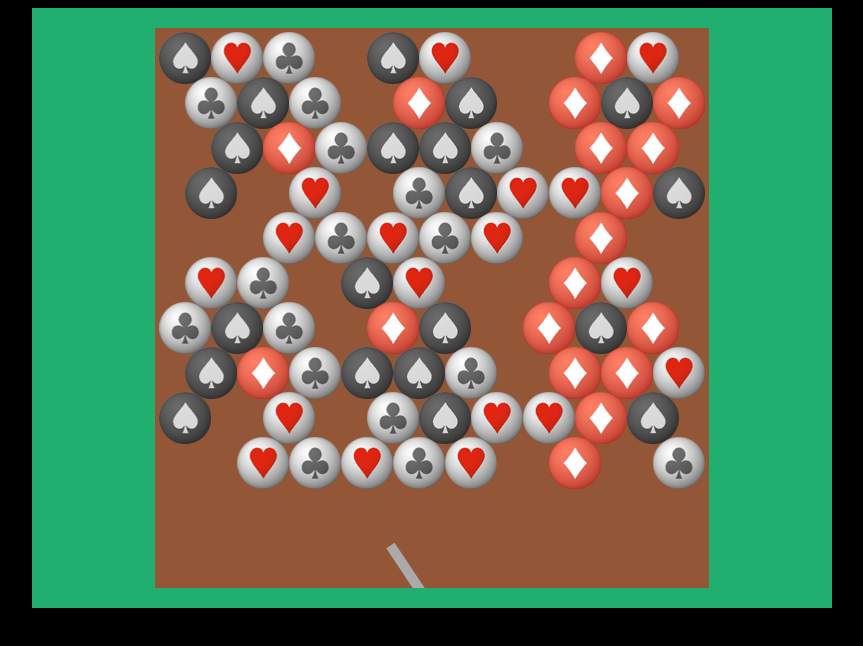
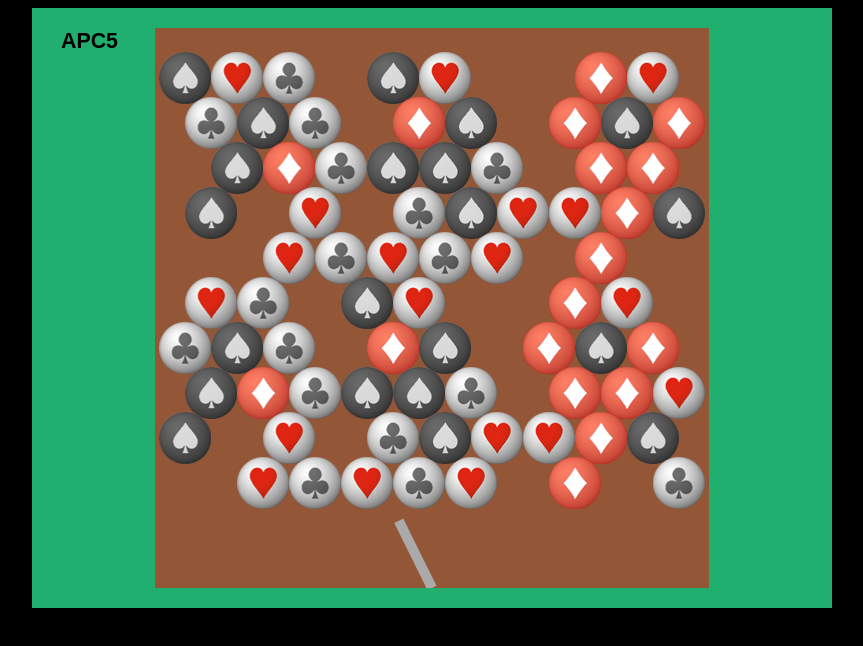
Before and after one commit to gamkedo-la/apc5, a plain HTML site: page index.html in a window 1280 px wide. Shown: the whole page, without its empty margins (208-1071 px from the left). Drawn offline with Linux system fonts and the light colour scheme.

Commit message:
Refactor for scores canvas, bounce ball on sides

```diff
--- /dev/null
+++ b/css/styles.css
@@ -0,0 +1,34 @@
+canvas { /*disable accidental highlight*/
+    -webkit-touch-callout: none;
+    -webkit-user-select: none;
+    -khtml-user-select: none;
+    -moz-user-select: none;
+    -ms-user-select: none;
+    user-select: none;
+    outline: none;
+    -webkit-tap-highlight-color: rgba(255, 255, 255, 0); /* mobile webkit */
+}
+body {
+    background: #000000;
+}
+
+#gameBoard {
+    position: relative;
+    height: 600px;
+    width: 800px;
+    margin: 0 auto;
+
+    background-color: #20AF6F;
+}
+
+#gameCanvas {
+    position: relative;
+    left: 123px;
+    top: 20px;
+}
+
+#scoresCanvas {
+    position: absolute;
+    left: 4px;
+    top: 20px;
+}
--- a/index.html
+++ b/index.html
@@ -2,24 +2,15 @@
 <html lang="en">
 <head>
 	<meta content="text/html;charset=utf-8" http-equiv="Content-Type">
-	<meta content="utf-8" http-equiv="encoding">
-	<style>
-    canvas { /*disable accidental highlight*/
-        -webkit-touch-callout: none;
-        -webkit-user-select: none;
-        -khtml-user-select: none;
-        -moz-user-select: none;
-        -ms-user-select: none;
-        user-select: none;
-        outline: none;
-        -webkit-tap-highlight-color: rgba(255, 255, 255, 0); /* mobile webkit */
-    }
-	</style>
+    <title>Accidental Personal Confusion 5</title>
+    <link type="text/css" rel="stylesheet" href="css/styles.css" />
 </head>
 
-<body style="background: #000000;">
-<center><canvas id="gameCanvas" width="800" height="600"></canvas></center>
-
+<body>
+<div id="gameBoard">
+    <canvas id="scoresCanvas" width="110" height="560"></canvas>
+    <canvas id="gameCanvas" width="554" height="560"></canvas>
+</div>
 
 <script src="js/ImageLoading.js"></script>
 <script src="js/Tools.js"></script>
@@ -30,6 +21,5 @@
 <script src="js/Input.js"></script>
 <script src="js/Main.js"></script>
 
-
 </body>
 </html>
--- a/js/Ball.js
+++ b/js/Ball.js
@@ -27,6 +27,12 @@ var Ball = function () {
 		}
 
 		if (fired) {
+			// Check if the next position makes the ball fall out of bounds on the sides.
+			var ballBounds = size - Math.abs(vx);
+			if (ballBounds >= x || x >= canvas.width-ballBounds) {
+				vx = -vx;
+			}
+
             x += vx;
             y += vy;
         }
@@ -39,7 +45,7 @@ var Ball = function () {
 
 	var draw = function(){
 		if (fired) {
-			drawCircleFill(x, y, size, color, 1);
+			drawCircleFill(canvasContext, x, y, size, color, 1);
 		}
 	};
 
--- a/js/Cannon.js
+++ b/js/Cannon.js
@@ -1,6 +1,6 @@
 var Cannon = function () {
-	var x = 400;
-	var y = 600;
+	var x = canvas.width / 2;
+	var y = canvas.height;
 	var rot = 90;
 	var width = 75;
 	var height = 10;
@@ -17,7 +17,7 @@ var Cannon = function () {
 	};
 
 	var draw = function(){
-		colorRect(x,y, width,height, color, rot, 0, -height/2);
+		colorRect(canvasContext, x,y, width,height, color, rot, 0, -height/2);
 	};
 
 	var rotation = function(){
--- a/js/GraphicsCommon.js
+++ b/js/GraphicsCommon.js
@@ -1,9 +1,9 @@
-function drawCenteredImage(imageVar, cx,cy) {
+function drawCenteredImage(canvasContext, imageVar, cx, cy) {
 	canvasContext.drawImage(imageVar,
-			cx-imageVar.width/2, cy-imageVar.height/2);
+		cx-imageVar.width/2, cy-imageVar.height/2);
 }
 
-function drawLines(pointArray){
+function drawLines(canvasContext, pointArray){
 	canvasContext.beginPath();
 	canvasContext.moveTo(pointArray[0].x, pointArray[0].y);
 	for(var i = 1; i < pointArray.length; i++){
@@ -12,12 +12,12 @@ function drawLines(pointArray){
 	canvasContext.stroke();
 }
 
-function drawPixel(x, y, color){
+function drawPixel(canvasContext, x, y, color){
 	canvasContext.fillStyle = color;
 	canvasContext.fillRect(x, y, 1, 1);
 }
 
-function colorRect(topLeftX,topLeftY, width,height, fillColor, rotation, centerX, centerY) {
+function colorRect(canvasContext, topLeftX,topLeftY, width,height, fillColor, rotation, centerX, centerY) {
 	if(!centerX){
 		centerX = 0;
 	}
@@ -37,22 +37,28 @@ function colorRect(topLeftX,topLeftY, width,height, fillColor, rotation, centerX
 	canvasContext.restore();
 }
 
-function drawCircleFill(centerX, centerY, size, color, alpha) {
-//  canvasContext.lineWidth = 1;
+function drawCircleFill(canvasContext, centerX, centerY, size, color, alpha) {
+	// canvasContext.lineWidth = 1;
 
 	if(alpha === undefined)
 	{
 		alpha = 1;
 	}
 
-  canvasContext.beginPath();
+	canvasContext.beginPath();
 	canvasContext.save();
 	canvasContext.scale(size, size);
 	canvasContext.arc(centerX/size, centerY/size, 1, 0, 2 * Math.PI);
-//	canvasContext.arc(centerX/size, centerY/size, 1, 1 * Math.PI, 2 * Math.PI);
+	// canvasContext.arc(centerX/size, centerY/size, 1, 1 * Math.PI, 2 * Math.PI);
 	canvasContext.globalAlpha = alpha;
-  canvasContext.fillStyle = color;
-  canvasContext.closePath();
-  canvasContext.fill();
+	canvasContext.fillStyle = color;
+	canvasContext.closePath();
+	canvasContext.fill();
 	canvasContext.restore();
 }
+
+function drawText(canvasContext, topLeftX,topLeftY, fillColor, text) {
+	canvasContext.font = "bold 16pt Arial";
+	canvasContext.fillStyle = fillColor;
+	canvasContext.fillText(text, topLeftX,topLeftY);
+}
--- a/js/Grid.js
+++ b/js/Grid.js
@@ -22,26 +22,25 @@ var Grid = function (_offsetX, _offsetY, _cols, _rows) {
 
 	var bubbleCRToIndex = function(atC,atR) {
 		return atC + (atR+atC/2) * cols;
-	}
+	};
 	var findSuitHere = function(pixelX,pixelY) {
 		var curHex = screenCoordsToGrid(pixelX, pixelY);
 		var idx = bubbleCRToIndex(curHex.y,curHex.x);
 		console.log(curHex.x + " " + curHex.y + " " +
 			(useCardSuits ? bubbleSuit[bubbleDefs[idx]] :
 				bubbleColor[bubbleDefs[idx]]));
-	}
+	};
 	var drawBubbleAt = function(atC,atR) {
 		var bubbleHere = bubbleDefs[ bubbleCRToIndex(atC,atR) ];
 		if(bubbleHere != BUBBLE_NONE) {
 			var center = gridCoordsToScreen(atR, atC);
 			if(useCardSuits) {
-				drawCenteredImage(bubbleImage[bubbleHere],
-					center.x, center.y);
+				drawCenteredImage(canvasContext, bubbleImage[bubbleHere], center.x, center.y);
 			} else {
-				drawCircleFill(center.x, center.y, 26, bubbleColor[bubbleHere], 1);
+				drawCircleFill(canvasContext, center.x, center.y, 26, bubbleColor[bubbleHere], 1);
 			}
 		}
-	}
+	};
 
 	var genStartBubbles = function(){
 		bubbleDefs = [];
@@ -50,7 +49,7 @@ var Grid = function (_offsetX, _offsetY, _cols, _rows) {
 				bubbleDefs.push( Math.floor(Math.random()*BUBBLE_KINDS) );
 			}
 		}
-	}
+	};
 	genStartBubbles(); // NOTE: immediatly calling this function ^
 
 	//var bubbleArray [];
@@ -61,7 +60,7 @@ var Grid = function (_offsetX, _offsetY, _cols, _rows) {
 	    var angleRad = Math.PI / 180 * angleDeg;
 	    return new Point(center.x + size * Math.cos(angleRad),
 			                 center.y + size * Math.sin(angleRad))
-	}
+	};
 
 	var drawBubbles = function(){
 		for(var i = 0; i < cols; i++){
@@ -69,7 +68,7 @@ var Grid = function (_offsetX, _offsetY, _cols, _rows) {
 				drawBubbleAt(i,j);
 			}
 		}
-	}
+	};
 
 	//Draw bounds of all hexes in grid
 	var drawBounds = function(){
@@ -78,7 +77,7 @@ var Grid = function (_offsetX, _offsetY, _cols, _rows) {
 				drawHex(j, i);
 			}
 		}
-	}
+	};
 
 	//Draw half of the bounds around a hex
 	var drawHalfHex = function(_q, _r){
@@ -89,8 +88,8 @@ var Grid = function (_offsetX, _offsetY, _cols, _rows) {
 			hexPoints[i] = hexCorner(hexCenter, i);
 		}
 
-		drawLines(hexPoints);
-	}
+		drawLines(canvasContext, hexPoints);
+	};
 
 	//Draw the bounds around a hex
 	var drawHex = function(_q, _r){
@@ -101,8 +100,8 @@ var Grid = function (_offsetX, _offsetY, _cols, _rows) {
 			hexPoints[i] = hexCorner(hexCenter, i);
 		}
 
-		drawLines(hexPoints);
-	}
+		drawLines(canvasContext, hexPoints);
+	};
 
 	//Take hex coordinates and return center in pixel coordinates
 	var gridCoordsToScreen = function (_q, _r){
@@ -110,7 +109,7 @@ var Grid = function (_offsetX, _offsetY, _cols, _rows) {
 		var y = size * 3/2 * _r + offsetY;
 
 		return new Point(x, y);
-	}
+	};
 
 	//Take pixel coordinates and return coordinates of hex that pixel is in
 	var screenCoordsToGrid = function(_x, _y){
@@ -118,7 +117,7 @@ var Grid = function (_offsetX, _offsetY, _cols, _rows) {
 		var r = (_y - offsetY) * 2/3 / size;
 
     return hexRound(new Point(q, r));
-	}
+	};
 
 	//Generate 4 color map of hex grid
 	var debugScreen = function(){
@@ -128,31 +127,31 @@ var Grid = function (_offsetX, _offsetY, _cols, _rows) {
 				curHex = screenCoordsToGrid(i, j);
 				if(Math.round(curHex.x) % 2 === 0){
 					if(Math.round(curHex.y) % 2 === 0){
-						drawPixel(i, j, "red");
+						drawPixel(canvasContext, i, j, "red");
 					} else {
-						drawPixel(i, j, "green");
+						drawPixel(canvasContext, i, j, "green");
 					}
 				} else {
 					if(Math.round(curHex.y) % 2 === 0){
-						drawPixel(i, j, "blue");
+						drawPixel(canvasContext, i, j, "blue");
 					} else {
-						drawPixel(i, j, "yellow");
+						drawPixel(canvasContext, i, j, "yellow");
 					}
 				}
 			}
 		}
-	}
+	};
 
 	//Corrects trapezoidal grid into hex grid
 	var hexRound = function(h){
 		h.z = -h.x - h.y;
-		var rx = Math.round(h.x)
-		var ry = Math.round(h.y)
-		var rz = Math.round(h.z)
+		var rx = Math.round(h.x);
+		var ry = Math.round(h.y);
+		var rz = Math.round(h.z);
 
-		var x_diff = Math.abs(rx - h.x)
-		var y_diff = Math.abs(ry - h.y)
-		var z_diff = Math.abs(rz - h.z)
+		var x_diff = Math.abs(rx - h.x);
+		var y_diff = Math.abs(ry - h.y);
+		var z_diff = Math.abs(rz - h.z);
 
 		if(x_diff > y_diff && x_diff > z_diff){
 			rx = -ry-rz
@@ -161,7 +160,7 @@ var Grid = function (_offsetX, _offsetY, _cols, _rows) {
 		}
 
 		return new Point(rx, ry);
-	}
+	};
 
 	return {
 		size: size,
--- a/js/Input.js
+++ b/js/Input.js
@@ -73,6 +73,6 @@ var mouse = (function () {
 		y: y,
 		left: left,
 		middle: middle,
-		right: right,
+		right: right
 	};
 })();
--- a/js/Main.js
+++ b/js/Main.js
@@ -1,8 +1,9 @@
 //Global variables
-var canvas, canvasContext, grid, cannon, ball, deltaTime, prevTime;
+var canvas, canvasContext, scoresCanvas, scoresContext, grid, cannon, ball, deltaTime, prevTime;
+var canvasColor = "#935636", gameBoardColor = "#20AF6F";
 
 //Global debug variables
-var debugCanvas, debugContext, hexDebug = false, debug = true;
+var hexDebug = false, debug = true;
 var useCardSuits = true; // turning to false goes back to color circles
 
 //Prevents player from drag selecting
@@ -20,15 +21,18 @@ document.onmousedown = function()
 window.onload = function() {
 	canvas = document.getElementById('gameCanvas');
 	canvasContext = canvas.getContext('2d');
+	scoresCanvas = document.getElementById('scoresCanvas');
+	scoresContext = scoresCanvas.getContext('2d');
 	setupInput();
 
-	colorRect(0,0, canvas.width,canvas.height, 'white');
+	colorRect(canvasContext, 0,0, canvas.width,canvas.height, canvasColor);
+	colorRect(scoresContext, 0,0, scoresCanvas.width,scoresCanvas.height, gameBoardColor);
 
 	var framesPerSecond = 60;
 	prevTime = Date.now();
 	gameStart();
 	setInterval(updateAll, 1000/framesPerSecond);
-}
+};
 
 //Code to run every time the main game is started (past the main menu)
 function gameStart(){
@@ -46,12 +50,6 @@ function gameStart(){
 	//Debug code that creates and caches a 4 color map of all hexes
 	if(hexDebug){
 		grid.debugScreen(); //VERY intensive call.
-
-		debugCanvas = document.createElement('canvas');
-		debugContext = debugCanvas.getContext('2d');
-		debugCanvas.width = canvas.width;
-		debugCanvas.height = canvas.height;
-		debugContext.drawImage(canvas, 0, 0);
 	}
 }
 
@@ -71,26 +69,14 @@ function moveAll() {
 
 //Might redo how the background code works
 var background = (function(){
-	var color = "#935636";
 	clear = function(){
-		colorRect(0,0, canvas.width,canvas.height, color);
-	}
+		colorRect(canvasContext, 0,0, canvas.width,canvas.height, canvasColor);
+		colorRect(scoresContext, 0,0, scoresCanvas.width,scoresCanvas.height, gameBoardColor);
+	};
 	return{
 		clear: clear
 	}
 })();
-
-function drawBounds() {
-	var marginW = 123;
-	var marginH = 20;
-	var playableW = canvas.width-marginW*2;
-	var playableH = canvas.height-marginH*2;
-	var outOfBoundsColor = "#20AF6F";
-	colorRect(0,0,canvas.width,marginH,outOfBoundsColor); // top
-	colorRect(0,canvas.height-marginH,canvas.width,marginH,outOfBoundsColor); // bottom
-	colorRect(0,marginH,marginW,playableH,outOfBoundsColor); // left
-	colorRect(canvas.width-marginW,marginH,marginW,playableH,outOfBoundsColor); // right
-}
 
 function drawAll() {
 	background.clear();
@@ -105,7 +91,8 @@ function drawAll() {
 	grid.drawBubbles();
 	ball.draw();
 
-	drawBounds();
+	// For now, only draw the name in the scores context.
+	drawText(scoresContext, 25, 20, "#000000", "APC5");
 
 	//Debug code to output coordinates of hex containing mouse
 	if(hexDebug){
```
